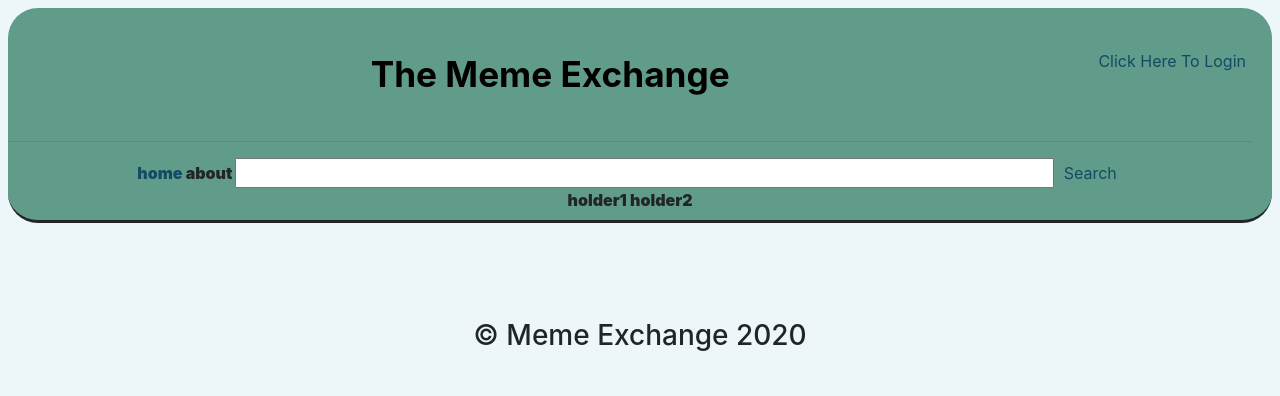
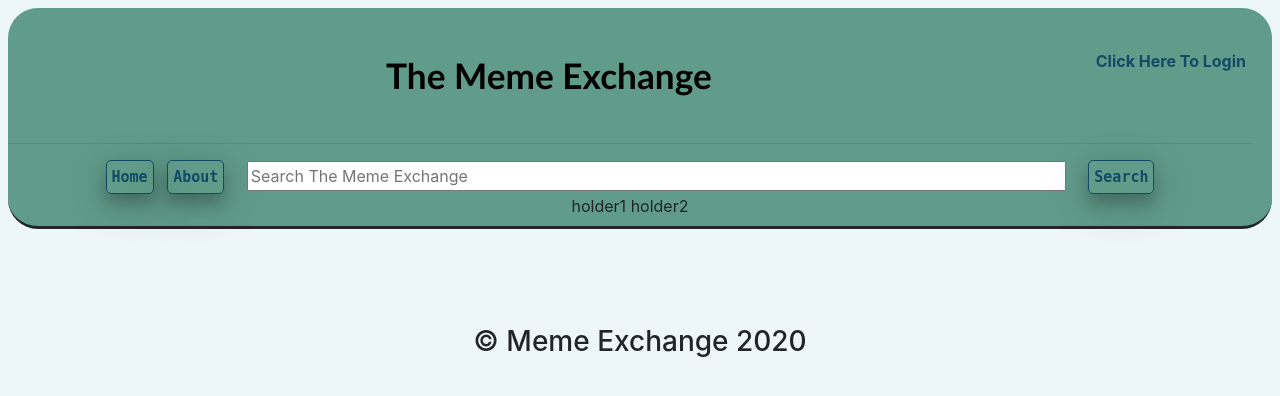
Before and after one commit to jakefahy/TheMemeExchange, a Django app: page / in a window 1280 px wide. Shown: the top 396 px of the page. Run offline with Django 3.2, Linux system fonts and the light colour scheme; some libraries are stand-ins or nearby versions.

Commit message:
lots of UI

```diff
--- a/ProfilePage/views.py
+++ b/ProfilePage/views.py
@@ -93,7 +93,7 @@
 
 def logout(request):
     djangoLogout(request)
-    return redirect("/Profile/")
+    return redirect("/")
 
 def login(request):
     if request.method == "GET":
--- a/public/base.html
+++ b/public/base.html
@@ -1,5 +1,47 @@
 <!doctype html>
 <meta name="viewport" content="width=device-width, initial-scale=1">
+<style >
+
+  .toolbarButtons{
+    font-family: monospace;
+    background: transparent;
+    transition: transform .2s;
+    font-size: 15px;
+    border: solid;
+    border-radius: 5px;
+    border-width: thin;
+    padding: 5px;
+    color: #124B63;
+    box-shadow: 0 9px 16px 0 rgba(0,0,0,0.24), 0 10px 50px 0 rgba(0,0,0,0.19);
+  }
+
+  .toolbarButtons:hover {
+    transform: scale(1.25);
+  }
+
+  .loginButton{
+    background-color: Transparent;
+    border:none;
+    outline: none;
+    cursor:pointer;
+    overflow: hidden;
+    color: #124B63;
+  }
+
+  .main{
+    background-color: transparent;
+    color: #000000;
+    font-size: 2.2em;
+    text-align: center;
+    border:none;
+    font-family: Trebuchet MS;
+  }
+
+  .loginModal {
+    background-color: #619B8A;
+  }
+
+</style>
 
 {% load static %}
 <link rel="stylesheet" href="{% static 'TheMemeExchange/base.css' %}">
@@ -12,17 +54,18 @@
 <header style="background-color: #619B8A;border-radius: 30px;" class="title">
 <div>
   <span>
-  <a href="../../front" class="main"><b>The Meme Exchange<b></a> </span>
+    <button class="main" onclick="window.location.href='../../front'"><b>The Meme Exchange</b></button>
+ </span>
   <span style="float: right; ">
   {% if request.user.is_anonymous %}
-    <button id="myBtn" class="mainButtons" onclick="modalhelper()">Click Here To Login</button>
+    <button id="myBtn" class="loginButton" onclick="modalhelper()"><b>Click Here To Login</b></button>
   {% else %}
 
-    <label style="font-size: 15px"> Hello <i> <a href="../../Profile/"> {{request.user}} </a> </i>,  You Currently Have:
-    <a href="../../../BuyMemeCoin/"> {{ request.session.coins }} MemeCoins </a> </label><br>
+    <label style="font-size: 15px"> Hello <i> <a style="color: #FCCA46" href="../../Profile/"> {{request.user}} </a> </i>,  You Currently Have:
+    <a style="color: #FCCA46" href="../../../BuyMemeCoin/"> {{ request.session.coins }} MemeCoins </a> </label><br>
     {% load static %}
     <label style="font-size: 15px; float: right;"> <a href="../../../shoppingCart/" > <img src="{% static "/shoppingCart.png" %}" alt="My image" height="35" width="35"> </a>
-    <a href="../../Profile/logout" id="logout" >Logout</a></label>
+    <a href="../../Profile/logout" id="logout" style="color: #FCCA46">Logout</a></label>
   {% endif %}
   </span>
 
@@ -37,14 +80,14 @@
 
 <div class="text-center" >
   <div>
-    <form action ="{% url 'searchByTag' %}" method ="get" >
-
-      <a class="mainButtons" href = "../../../front">home</a>
-      <a class="mainButtons" >about</a>
-
-      <input id="searchfield" type="text" name = "tag" size="75" aria-label="Text input">
-      <button id="searchbutton" class="mainButtons" type="submit" >Search</button>
-
+    <button class="toolbarButtons" onclick="window.location.href='../../../front'"><b>Home</b></button>
+    &nbsp;
+    <button class="toolbarButtons"><b>About</b></button>
+    &nbsp;&nbsp;&nbsp;
+    <form action ="{% url 'searchByTag' %}" method ="get" style="display: inline-block;">
+      <input id="searchfield" type="text" name = "tag" size="75" aria-label="Text input" placeholder="Search The Meme Exchange">
+      &nbsp;&nbsp;&nbsp;
+      <button id="searchbutton" class="toolbarButtons" type="submit" ><b>Search</b></button>
     </form>
   </div>
   <div >
@@ -54,48 +97,42 @@
 
 </div>
 
-
-
-
-
-
-
-<!-- Start of Login Model -->
+<!-- Start of Login Modal -->
     <div class="modal fade" id="myModal" tabindex="-1" role="dialog" aria-labelledby="exampleModalLabel" aria-hidden="true">
       <div class="modal-dialog" role="document">
         <div class="modal-content">
           <div class="modal-header">
-            <h5 class="modal-title" id="exampleModalLabel"><h2 id="modalTitle">Login To Begin Memeing</h2></h5>
+            <label class="modal-title" id="modalTitle" style="font-family: Trebuchet MS; font-size: 35px">Login To Begin Memeing</label>
             <button type="button" class="close" data-dismiss="modal" aria-label="Close">
               <span aria-hidden="true">&times;</span>
             </button>
           </div>
           <div class="modal-body">
-             <div>
             <form action="{% url 'login' %}" method="get">
               <div class="modal-content ">
-                    <label for="uname"><b>Username</b></label>
+                <label for="uname" ><b>Username</b></label>
                 <input type="text" placeholder="Enter Username" name="uname" required>
               </div>
               <div class="modal-content ">
                 <label for="psw"><b>Password</b></label>
                 <input type="password" placeholder="Enter Password" name="psw" required>
               </div>
+              <br>
               <div class="modal-content ">
-                    <button type="submit" >Login</button>
+                <button type="submit" class="loginModal"><b>Login</b></button>
+              </div>
             </form>
-            </div>
           </div>
           <div class="modal-footer">
             <span>
               <a href="../createAccount" id="sign-up">Don't have an account? Click to Sign Up!</a>
             </span>
-            <button type="button" class="btn btn-secondary" data-dismiss="modal">Cancel</button>
+            <button type="button" class="btn btn-secondary" data-dismiss="modal" style="background-color: #619B8A; color: #000000">Cancel</button>
           </div>
         </div>
       </div>
     </div>
-<!-- End of Login Model -->
+<!-- End of Login Modal -->
 
 <script>
   //Shows upload modal on button press
@@ -118,8 +155,3 @@
 
 </header>
 {% block content %}{% endblock %}
-<footer>
-
-
-
-</footer>
--- a/static/TheMemeExchange/base.css
+++ b/static/TheMemeExchange/base.css
@@ -5,19 +5,7 @@
 	text-align: center;
 }
 
-.main{
-	color: #000000;
-	font-size: 2.2em;
-	text-align: center;
+.baseButtons{
+	background-color: transparent;
+	outline: border: 2px solid #4CAF50;
 }
-
-.mainButtons{
-	background-color: Transparent;
-	background-repeat:no-repeat;
-	border: none;
-	cursor:pointer;
-	overflow: hidden;
-	outline:none;
-	color: #124B63
-
-}
--- a/static/TheMemeExchange/cards.css
+++ b/static/TheMemeExchange/cards.css
@@ -1,6 +1,6 @@
 .imageFrame {
-  padding-right: 15px;
-  padding-left: 15px;
+  padding-right: 10px;
+  padding-left: 10px;
   padding-bottom: 75px;
 }
 .PageDisplay{
--- a/templates/FrontPage/front.html
+++ b/templates/FrontPage/front.html
@@ -7,7 +7,6 @@
 
 
 <link rel="stylesheet" href="https://stackpath.bootstrapcdn.com/bootstrap/4.4.1/css/bootstrap.min.css" integrity="sha384-Vkoo8x4CGsO3+Hhxv8T/Q5PaXtkKtu6ug5TOeNV6gBiFeWPGFN9MuhOf23Q9Ifjh" crossorigin="anonymous">
-<script src="https://code.jquery.com/jquery-3.3.1.slim.min.js" integrity="sha384-q8i/X+965DzO0rT7abK41JStQIAqVgRVzpbzo5smXKp4YfRvH+8abtTE1Pi6jizo" crossorigin="anonymous"></script>
 <script src="https://cdnjs.cloudflare.com/ajax/libs/popper.js/1.14.7/umd/popper.min.js" integrity="sha384-UO2eT0CpHqdSJQ6hJty5KVphtPhzWj9WO1clHTMGa3JDZwrnQq4sF86dIHNDz0W1" crossorigin="anonymous"></script>
 
 
@@ -16,13 +15,6 @@
 {% load static %}
 <link rel="stylesheet" href="{% static 'TheMemeExchange/theme.css' %}">
 <link rel="stylesheet" href="{% static 'TheMemeExchange/cards.css' %}">
-
-<style>
-a {
-	color: #011936;
-}
-</style>
-
 
 <body style="background-color:#EDF6F9" class="p-2 text-center">
 
@@ -51,7 +43,7 @@
 
 
 
-<footer class="d-flex justify-content-center">
+<footer class="d-flex justify-content-center" style="padding-bottom: 10px">
     <div class = "footer">
         <h3>&copy; Meme Exchange 2020</h3>
         </div>
--- a/templates/PurchasePage/purchase.html
+++ b/templates/PurchasePage/purchase.html
@@ -24,7 +24,7 @@
     </style>
 
 </head>
-<header class="bg-dark p-2 text-center">
+<header class=" p-2 text-center">
   {% extends "base.html" %}
       {% block content %}
 
@@ -32,7 +32,7 @@
 
         <link rel="stylesheet" href="{% static 'TheMemeExchange/theme.css' %}">
 </header>
-<body>
+<body style="background-color: #EDF6F9">
 
   <main class="">
       {% load static %}
```
Also changed, not shown: templates/CartPage/cart.html (+18 -17 lines), templates/MemeDetails/details.html (+29 -20 lines), templates/ProfilePage/profile.html (+12 -15 lines). Lines whose indentation alone changed are shown as unchanged.
